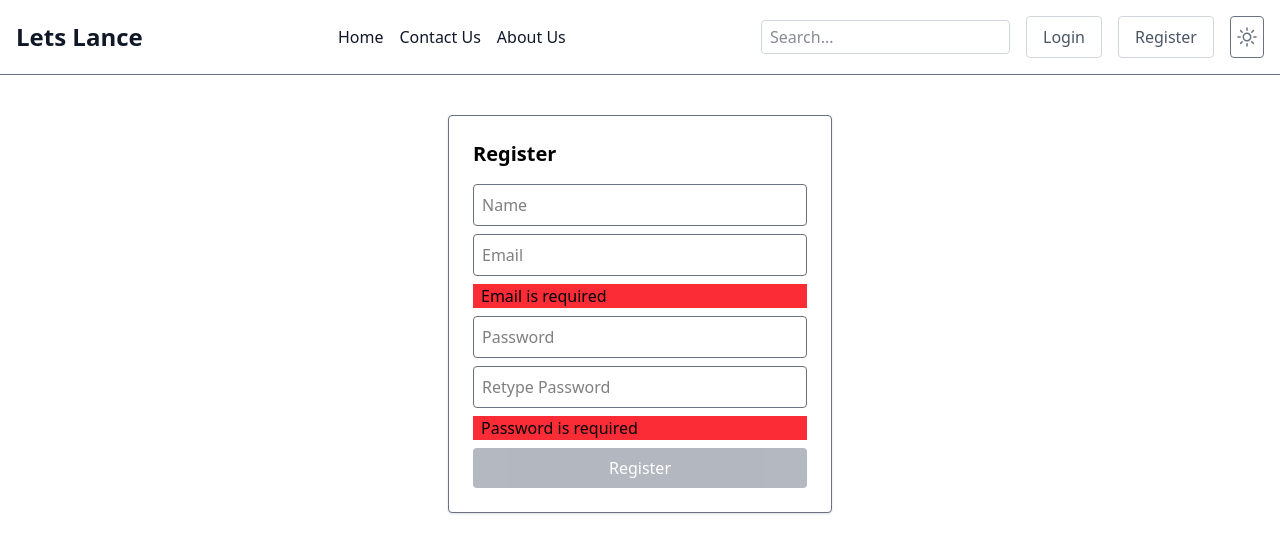
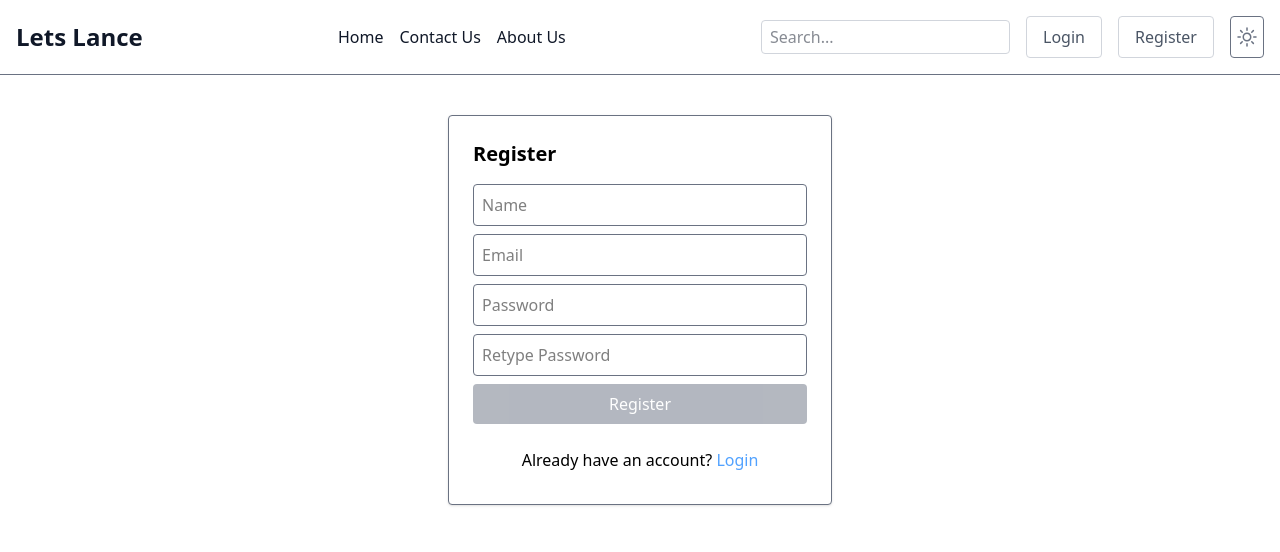
Before and after one commit to gargshi/lets-lance-vr, a React (Vite) app: page /register in a window 1280 px wide. Shown: the top 552 px of the page. Built offline with nearby package versions, Linux system fonts and the light colour scheme.

Commit message:
improved-log-register-signage-v1

```diff
--- a/src/pages/Login.tsx
+++ b/src/pages/Login.tsx
@@ -42,6 +42,12 @@ const Login: React.FC<LoginProps>= ({ className = '' }) => {
   const handleSubmit = (e: React.FormEvent) => {
     e.preventDefault();
 
+    if (!email || !password) {
+      setLoginStatus('Please enter your email and password');
+      setStatusClr('red-500');
+      return;
+    }
+
     console.log('Logging in:', email, password);
     setLoginStatus('Logging in...');
     setStatusClr('blue-500');
@@ -75,8 +81,11 @@ const Login: React.FC<LoginProps>= ({ className = '' }) => {
 
   return (
     <div className={ className + " max-w-sm mx-auto mt-10 p-6 bg-white rounded shadow border border-gray-500"}>
-      <h2 className="text-xl font-bold mb-4">Login</h2>
-      <div className={`w-full bg-${statusClr} text-white px-4 py-2 rounded`}>
+      <h2 className="text-xl font-semibold  mb-4">Login</h2>
+      <div className={`w-full px-4 py-2 rounded`}>
+          Please enter your email and password
+      </div>
+      <div className={`w-full ${!email || !password ? 'hidden' : ''} bg-${statusClr} text-white px-4 py-2 rounded`}>
           {loginStatus}
       </div>
       <br />
@@ -84,21 +93,29 @@ const Login: React.FC<LoginProps>= ({ className = '' }) => {
         <input
           type="email"
           placeholder="Email"
-          className={ className  + " w-full mb-2 p-2 border border-gray-500 rounded" }
+          className={ className  + " w-full mb-4 p-2 border border-gray-500 rounded" }
           value={email}
           onChange={(e) => setEmail(e.target.value)}
         />
         <input
           type="password"
           placeholder="Password"
-          className={className + " w-full mb-2 p-2 border border-gray-500 rounded"}
+          className={className + " w-full mb-4 p-2 border border-gray-500 rounded"}
           value={password}
           onChange={(e) => setPassword(e.target.value)}
         />
-        <button type="submit" className={`w-full bg-blue-500 text-white py-2 rounded`}>
+        <button type="submit" className={`w-full bg-blue-500 text-white py-2 rounded ${!email || !password ? 'opacity-50 cursor-not-allowed' : ''}`} disabled={!email || !password}>
           Login
         </button>
       </form>
+      <div className={`w-full px-4 mt-4 py-2 darkm rounded`}>
+        <p className="text-center">
+          Don't have an account?{' '}
+          <a href="/register" className="text-blue-400 hover:underline">
+            Register
+          </a>
+        </p>
+      </div>
     </div>
   );
 };
--- a/src/pages/Register.tsx
+++ b/src/pages/Register.tsx
@@ -157,7 +157,7 @@ const Register: React.FC<RegisterProps> = ({ className = '' }) => {
           value={email}
           onChange={(e) => setEmail(e.target.value)}
         />
-        <div className={`bg-${registerStatus.email.color} transition-all duration-300 mb-2 px-2 ease-in-out `}>{registerStatus.email.status}</div>
+        <div className={`bg-${registerStatus.email.color} ${email ? '' : 'hidden'} transition-all duration-300 mb-2 px-2 ease-in-out `}>{registerStatus.email.status}</div>
         <input
           type="password"
           placeholder="Password"
@@ -172,11 +172,19 @@ const Register: React.FC<RegisterProps> = ({ className = '' }) => {
           value={repassword}
           onChange={(e) => setRePassword(e.target.value)}
         />
-        <div className={`bg-${registerStatus.password.color} transition-all duration-300 mb-2 px-2 ease-in-out`}>{registerStatus.password.status}</div>
+        <div className={`bg-${registerStatus.password.color} ${password ? '' : 'hidden'} transition-all duration-300 mb-2 px-2 ease-in-out`}>{registerStatus.password.status}</div>
         <button type="submit" className={`w-full ${canRegister ? 'bg-blue-900 hover:bg-green-500 cursor-pointer' : ' bg-gray-500 opacity-50 cursor-not-allowed'} text-white py-2 rounded transition duration-300`} disabled={!canRegister}>
           Register
         </button>
       </form>
+      <div className={`w-full px-4 mt-4 py-2 darkm rounded`}>
+        <p className="text-center">
+          Already have an account?{' '}
+          <a href="/login" className="text-blue-400 hover:underline">
+            Login
+          </a>
+        </p>
+      </div>
     </div>
   );
 };
```
